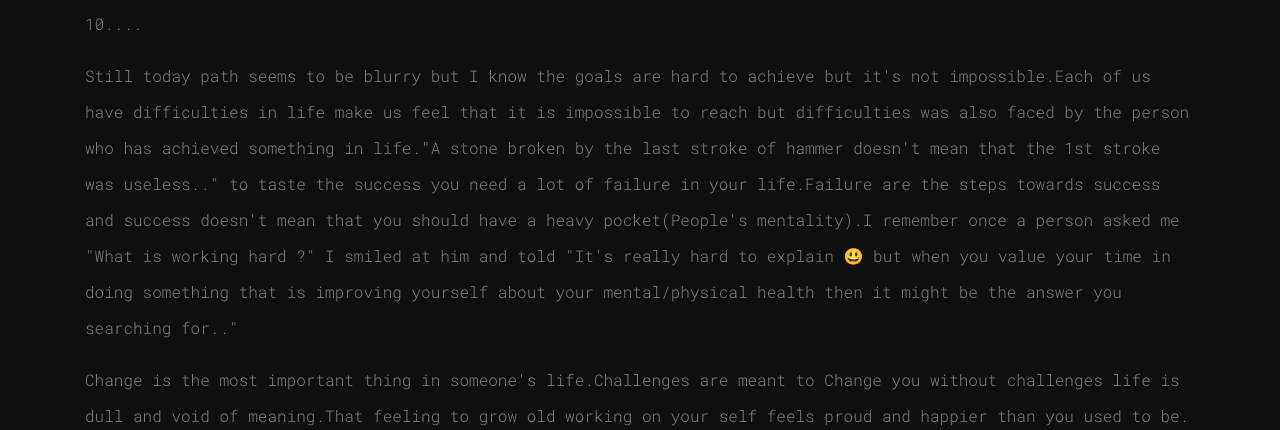
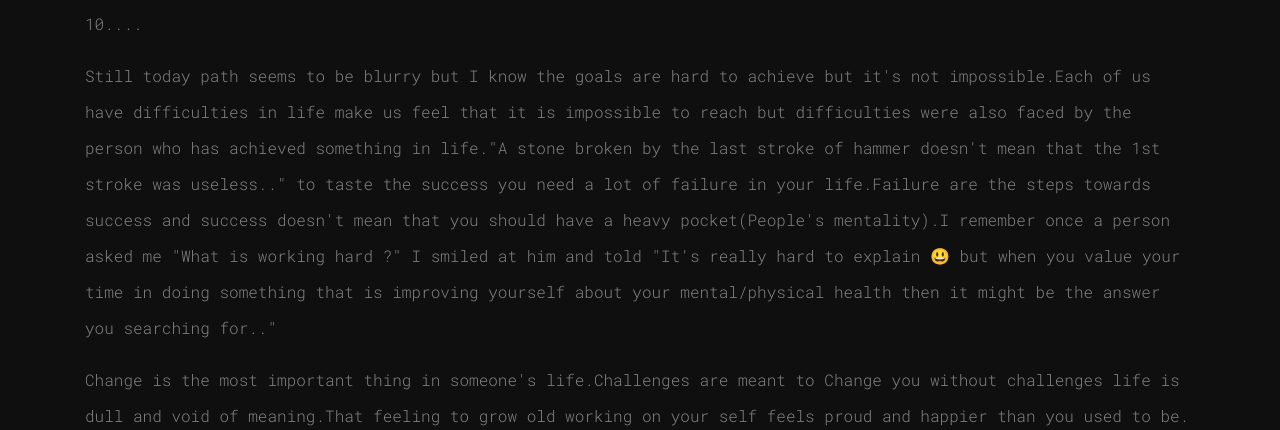
Before and after one commit to perk5/gymsite, a Django app: template templates/about.html in a window 1280 px wide. Shown: the part 1036-1466 px from the top of the page. Run offline with Django 3.2, Linux system fonts and the light colour scheme; the template is opened without the code that fills it, so the values that code supplies are empty; some libraries are stand-ins or nearby versions.

Commit message:
initial commit

```diff
--- a/static/index.css
+++ b/static/index.css
@@ -544,10 +544,10 @@ h6{
             height: 500px;
      }
 
-.image {
+     .image {
       background: url(images/main1.jpg) no-repeat 50% 50%;
       background-size: cover;
-    }
+      }
 
 }
 #contact-form {
@@ -616,7 +616,8 @@ textarea:focus {
 
 @media(max-width: 768px) {
       #contact-form {
-            margin: 5% -8%;
+            margin: 5% -7%;
             width: 98%;
       }
+
 }
--- a/templates/about.html
+++ b/templates/about.html
@@ -85,7 +85,7 @@
                                 </p>
                                 <p class="wow fadeInUp" data-wow-delay="2s">
                                     Still today path seems to be blurry but I know the goals are hard to achieve but it's not impossible.Each of us have difficulties
-                                    in life make us feel that it is impossible to reach but difficulties was also faced by the person who has achieved
+                                    in life make us feel that it is impossible to reach but difficulties were also faced by the person who has achieved
                                     something in life."A stone broken by the last stroke of hammer doesn't mean that the 1st stroke was useless.." to taste the success
                                     you need a lot of failure in your life.Failure are the steps towards success and success doesn't mean that you should have a heavy
                                     pocket(People's mentality).I remember once a person asked me "What is working hard ?" I smiled at him and told "It's
--- a/templates/contact.html
+++ b/templates/contact.html
@@ -125,8 +125,7 @@ const csrftoken = getToken('csrftoken');
                                       <li class="wow fadeInUp" data-wow-delay="1.6s">
                                             <label for="contact-project">Message :</label>
                                             <div class="textarea">
-                                                  <textarea type="text" name="project" id="contact-project" rows="6" value="" required>
-                                                  </textarea>
+                                                <textarea type="text"  name="project" id="contact-project" rows="6" value="" required></textarea>
                                             </div>
                                       </li>
 
```
